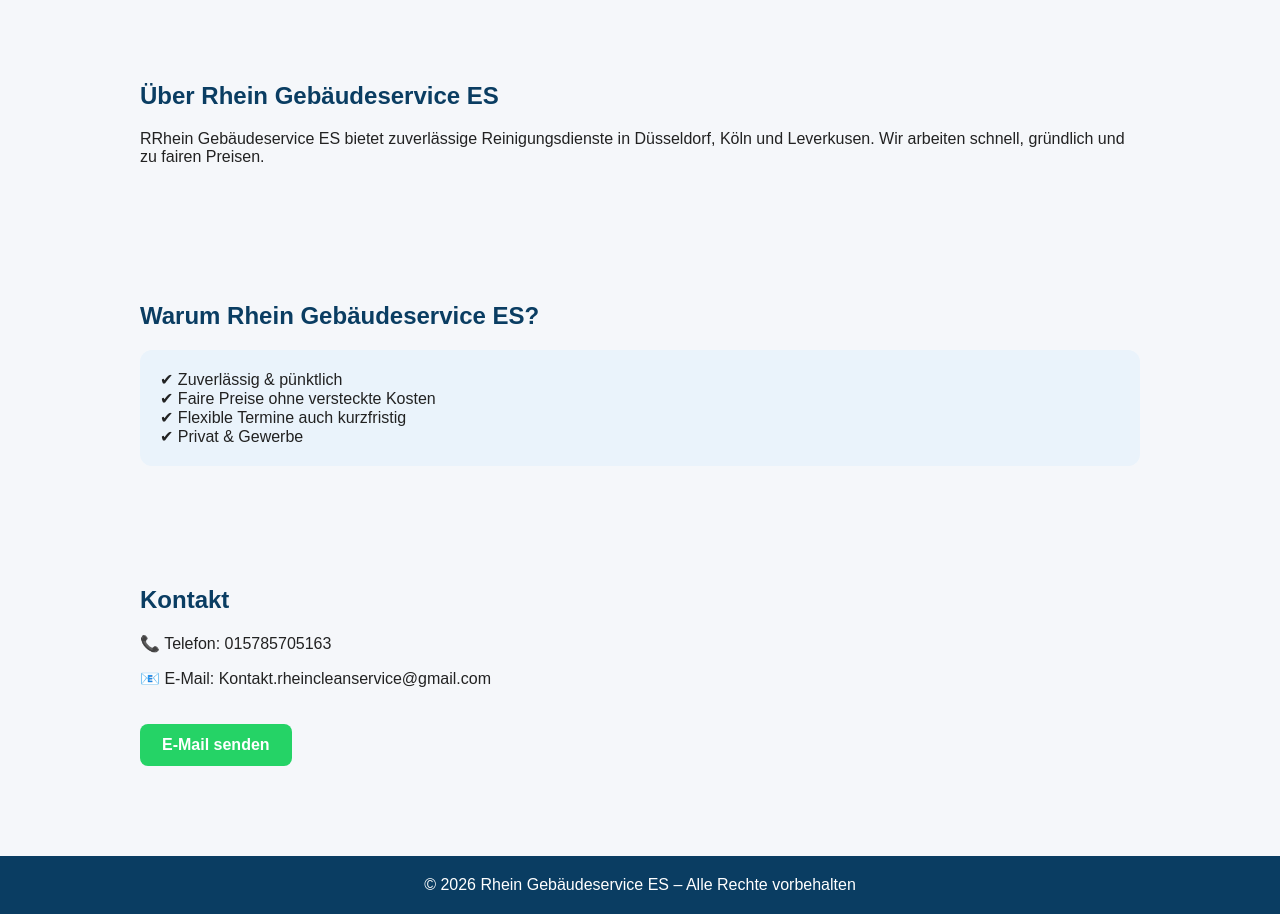
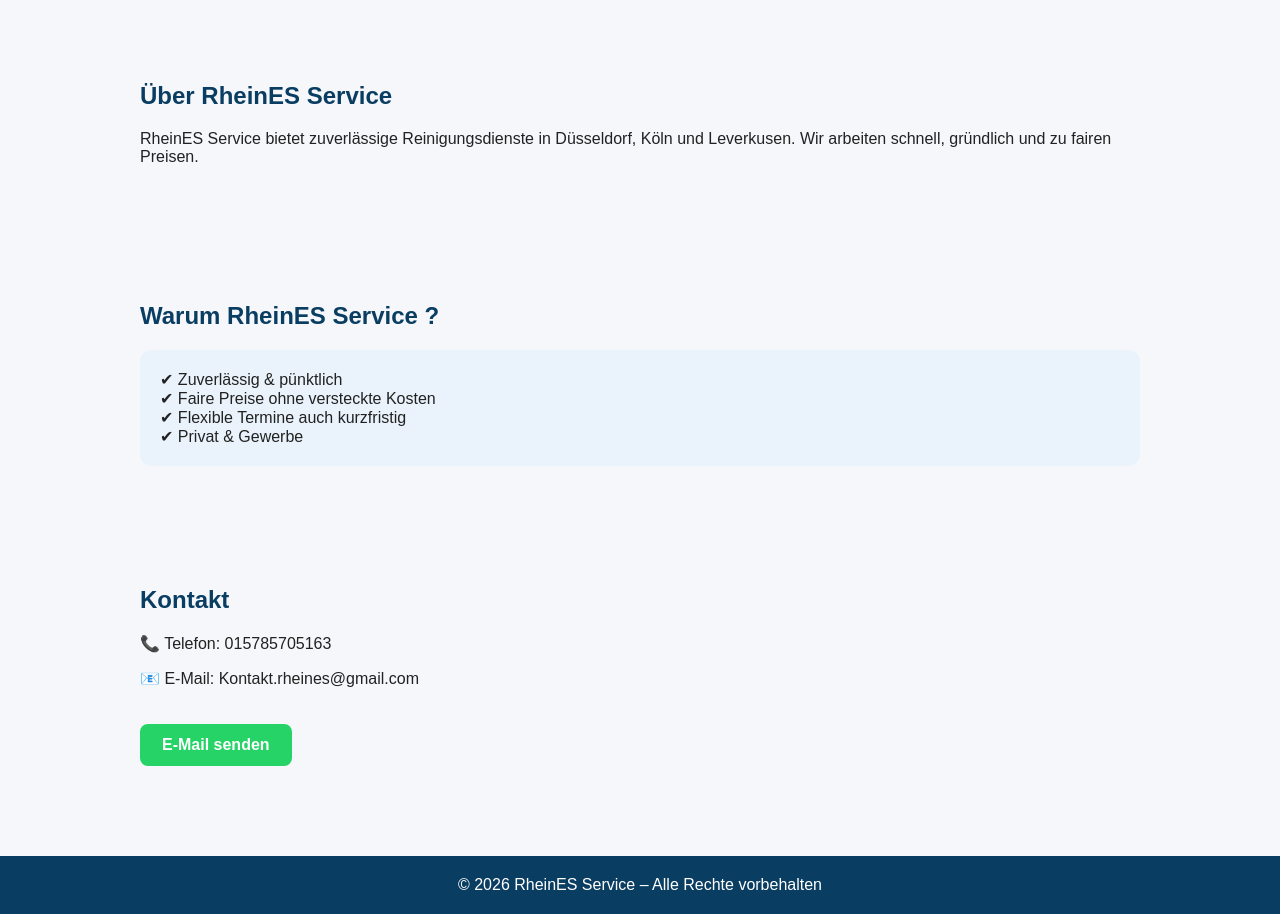
Before and after one commit to Rheincleanservice/rheinclear-website, a plain HTML site: page index.html in a window 1280 px wide. Shown: the part 680-1594 px from the top of the page. Drawn offline with Linux system fonts and the light colour scheme.

Commit message:
Update company name to RheinES Service in index.html

```diff
--- a/index.html
+++ b/index.html
@@ -2,8 +2,8 @@
 <html lang="de">
 <head>
   <meta charset="UTF-8">
-  <meta name=<meta name="description" content="Rhein Gebäudeservice ES - Reinigungsservice für Düsseldorf, Köln und Leverkusen">
-  <title><title>Rhein Gebäudeservice ES | Reinigung Düsseldorf Köln Leverkusen</title></title>
+  <meta name=<meta name="description" content="RheinES Service - Reinigungsservice für Düsseldorf, Köln und Leverkusen">
+  <title><title>RheinES Service | Reinigung Düsseldorf Köln Leverkusen</title></title>
 
   <style>
     body {
@@ -102,7 +102,7 @@
 <body>
 
 <header>
-  <h1>Rhein Gebäudeservice ES</h1>
+  <h1>RheinES Service </h1>
   <p>Reinigungsservice für Düsseldorf • Köln • Leverkusen & Umgebung</p>
 
   <a class="btn" href="https://wa.me/4915785705163">
@@ -139,15 +139,15 @@
 </section>
 
 <section id="about">
-  <h2>Über Rhein Gebäudeservice ES </h2>
+  <h2>Über RheinES Service </h2>
   <p>
-    RRhein Gebäudeservice ES bietet zuverlässige Reinigungsdienste in Düsseldorf, Köln und Leverkusen.
+    RheinES Service bietet zuverlässige Reinigungsdienste in Düsseldorf, Köln und Leverkusen.
     Wir arbeiten schnell, gründlich und zu fairen Preisen.
   </p>
 </section>
 
 <section id="why">
-  <h2>Warum Rhein Gebäudeservice ES?</h2>
+  <h2>Warum RheinES Service ?</h2>
 
   <div class="highlight">
     ✔ Zuverlässig & pünktlich<br>
@@ -161,15 +161,15 @@
   <h2>Kontakt</h2>
 
   <p>📞 Telefon: 015785705163</p>
-  <p>📧 E-Mail: Kontakt.rheincleanservice@gmail.com</p>
+  <p>📧 E-Mail: Kontakt.rheines@gmail.com</p>
 
-  <a class="btn" href="mailto:Kontakt.rheincleanservice@gmail.com">
+  <a class="btn" href="mailto:Kontakt.rheines@gmail.com">
     E-Mail senden
   </a>
 </section>
 
 <footer>
-  © 2026 Rhein Gebäudeservice ES – Alle Rechte vorbehalten
+  © 2026 RheinES Service  – Alle Rechte vorbehalten
 </footer>
 
 </body>
```
